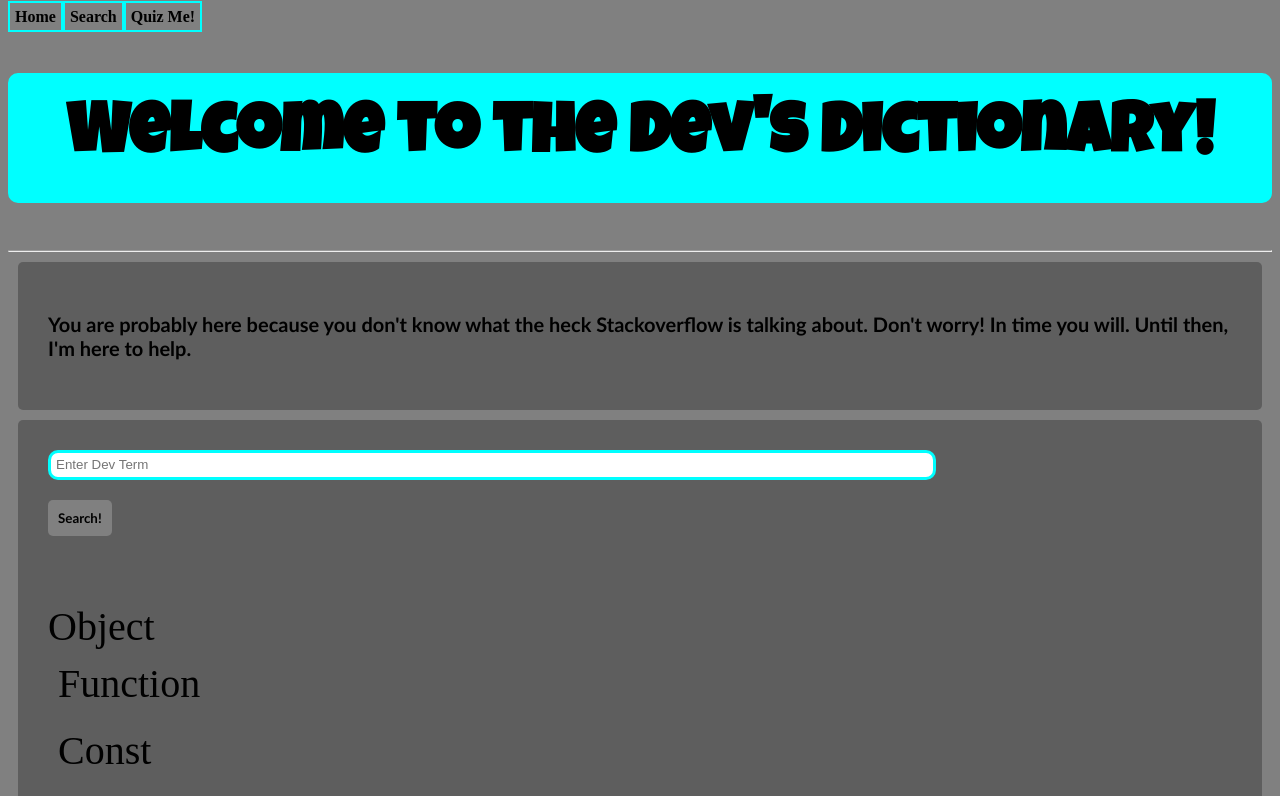
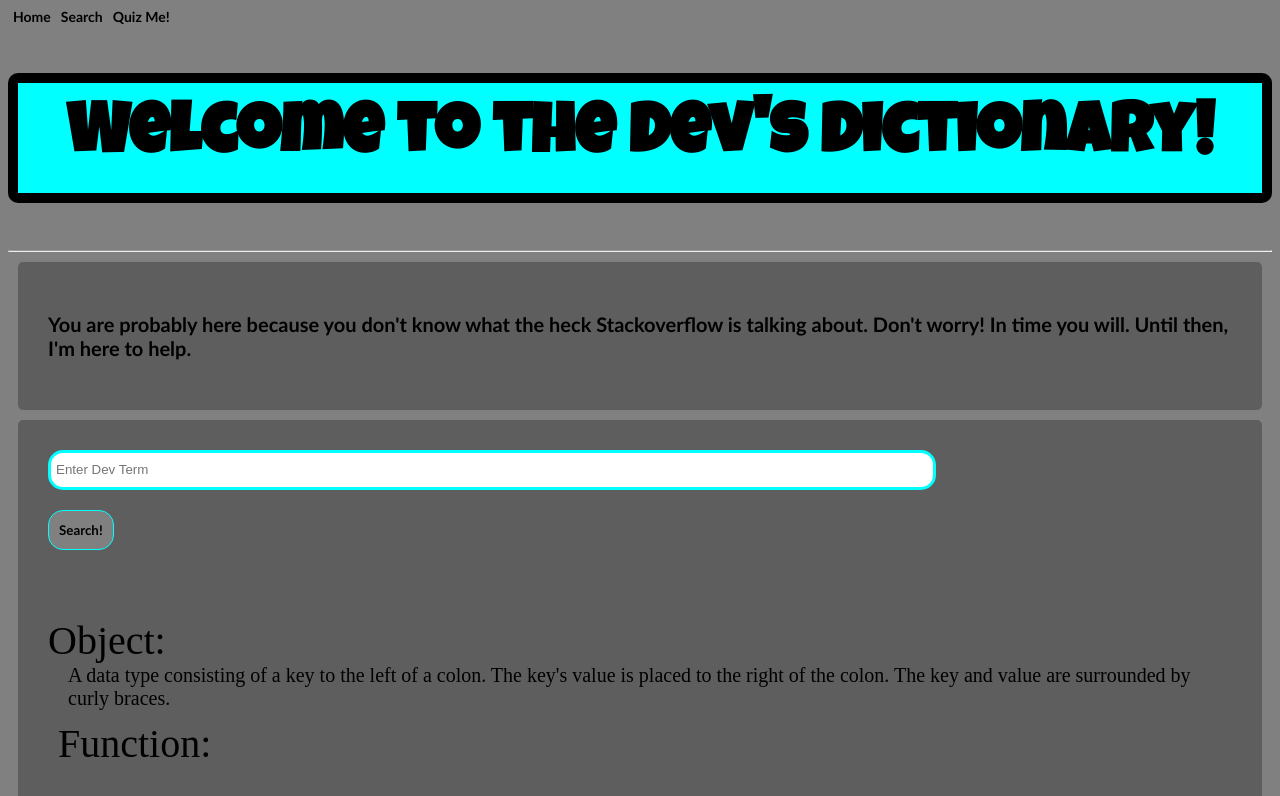
Before and after one commit to rachelCodes20/Dev-dictionary-project, a React app: page / in a window 1280 px wide. Shown: the top 796 px of the page. Built offline with nearby package versions, Linux system fonts and the light colour scheme.

Commit message:
more styling and updates to state obj

```diff
--- a/package.json
+++ b/package.json
@@ -21,6 +21,7 @@
     "babel-loader": "^8.2.2",
     "babel-plugin-styled-components": "^1.13.2",
     "css-loader": "^6.2.0",
+    "file-loader": "^6.2.0",
     "html-webpack-plugin": "^5.3.2",
     "style-loader": "^3.2.1",
     "webpack": "^5.52.1",
--- a/src/components/App.jsx
+++ b/src/components/App.jsx
@@ -3,6 +3,7 @@ import React, { Component } from 'react';
 import ReactDOM from "react-dom";
 import styled from 'styled-components';
 import Dictionary from './Dictionary-Stream.jsx';
+import image from '../images/js-object-.png';
 
 
 /*{<Navbar/>
@@ -26,7 +27,7 @@ class App extends React.Component {
     this.state = {
       defTerms: [{url: 'mongo url?'}],
       userEntry: "",
-      clicked: false
+      imageURL: image
     }
 
   }
@@ -80,7 +81,7 @@ class NavBar extends React.Component {
   render () {
     return (
       <ul className="navBar">
-        <li className="navItem"> Home</li>
+        <li className="navItem"> <a href="http://localhost:8080"> </a> Home</li>
         <li className="navItem"><a href=""></a>Search</li>
         <li className="navItem"><a href=""></a>Quiz Me!</li>
       </ul>
--- a/src/components/Dictionary-Stream.jsx
+++ b/src/components/Dictionary-Stream.jsx
@@ -1,4 +1,5 @@
 // import React from 'react';
+ import image from '../images/js-object-.png'
 import React, { Component } from 'react';
 // import {process} from '/server/main.js'
 class Dictionary extends React.Component {
@@ -16,8 +17,8 @@ class Dictionary extends React.Component {
    onSubmit () {
     fetch("http://localhost:3000/get", {
       mode:"no-cors",
-      method: "get",
-    body:this.props.userEntry})
+      method: "post",
+      body:JSON.stringify(this.props.userEntry)})
   //   .then(response => response.json())
   //   .then(data => {console.log('klsfjsl;kfj',data)});
   //  }
@@ -58,13 +59,14 @@ class Dictionary extends React.Component {
 
               </p>
           <ul className="devTerms">
-          <li className="object">Object</li>
-          <li className="def" style={{display:this.props.data.clicked?'block':'none'}}>A data type consisting of a key to the left of
-          a colon and that key's value to the right of the colon, surrounded
-          by brackets.</li>
-          <li className="terms">Function</li>
-          <li className="terms">Const</li>
-          <li className="terms">Let</li>
+            <li img src={this.props.data.imageUrl}> </li>
+          <li className="object">Object: </li>
+          <li className="def" >A data type consisting of a key to the left of
+          a colon. The key's value is placed to the right of the colon. The key and value are surrounded
+          by curly braces.</li>
+          <li className="terms">Function: </li>
+          <li className="terms">Const: </li>
+          <li className="terms">Let: </li>
           </ul>
 
           {/* {console.log('state user entry ', this.userInput = document.getElementsByClassName("searchBar").value)}} */}
--- a/src/style.css
+++ b/src/style.css
@@ -3,6 +3,7 @@
 body {
     background-color: grey;
 }
+
 p {
     font-size: 20px;
     font-weight: bold;
@@ -13,7 +14,9 @@ p {
 button {
     border-radius: 5px;
     box-sizing: border-box;
-    border: none;
+    border-radius: 15px;
+    border: 1px solid aqua;
+    height: 40px;
     padding: 10px;
     background-color: grey;
     font-weight: bold;
@@ -24,7 +27,7 @@ button {
     font-family: 'Luckiest Guy', cursive;
     font-size: 70px;
     text-align: center;
-    border: 10px solid aqua;
+    border: 10px solid black;
     padding:20px;
     border-radius:10px;
     background-color: aqua;
@@ -33,8 +36,8 @@ button {
     width: 75%;
     border: 3px solid aqua;
     padding: 5px;
-    height: 30px;
-    border-radius: 10px;
+    height: 40px;
+    border-radius: 15px;
     outline: none;
 }
 .navBar {
@@ -42,7 +45,6 @@ button {
     margin: 0;
     padding: 0;
     display: inline;
-
 }
 
 /* li{
@@ -56,8 +58,11 @@ button {
 .navItem {
     display: inline;
     padding: 5px;
-    border: 2px solid aqua;
+    border: px solid aqua;
     font-weight: bold;
+    font-size: 14px;;
+    border-radius: 15px;
+    font-family: 'Gill Sans', 'Gill Sans MT', Calibri, 'Trebuchet MS', sans-serif;
 }
 
  .terms {
--- a/webpack.config.js
+++ b/webpack.config.js
@@ -41,6 +41,14 @@ module.exports = {
         exclude: /node-modules/,
         use: ['style-loader', 'css-loader']
       },
+      {
+        test: /\.(png|jpe?g|gif)$/i,
+        use: [
+          {
+            loader: 'file-loader',
+          },
+        ],
+      },
     ]
   },
   plugins: [
```
Also changed, not shown: src/images.jpeg (deleted), src/images/js-object-.png (added).
